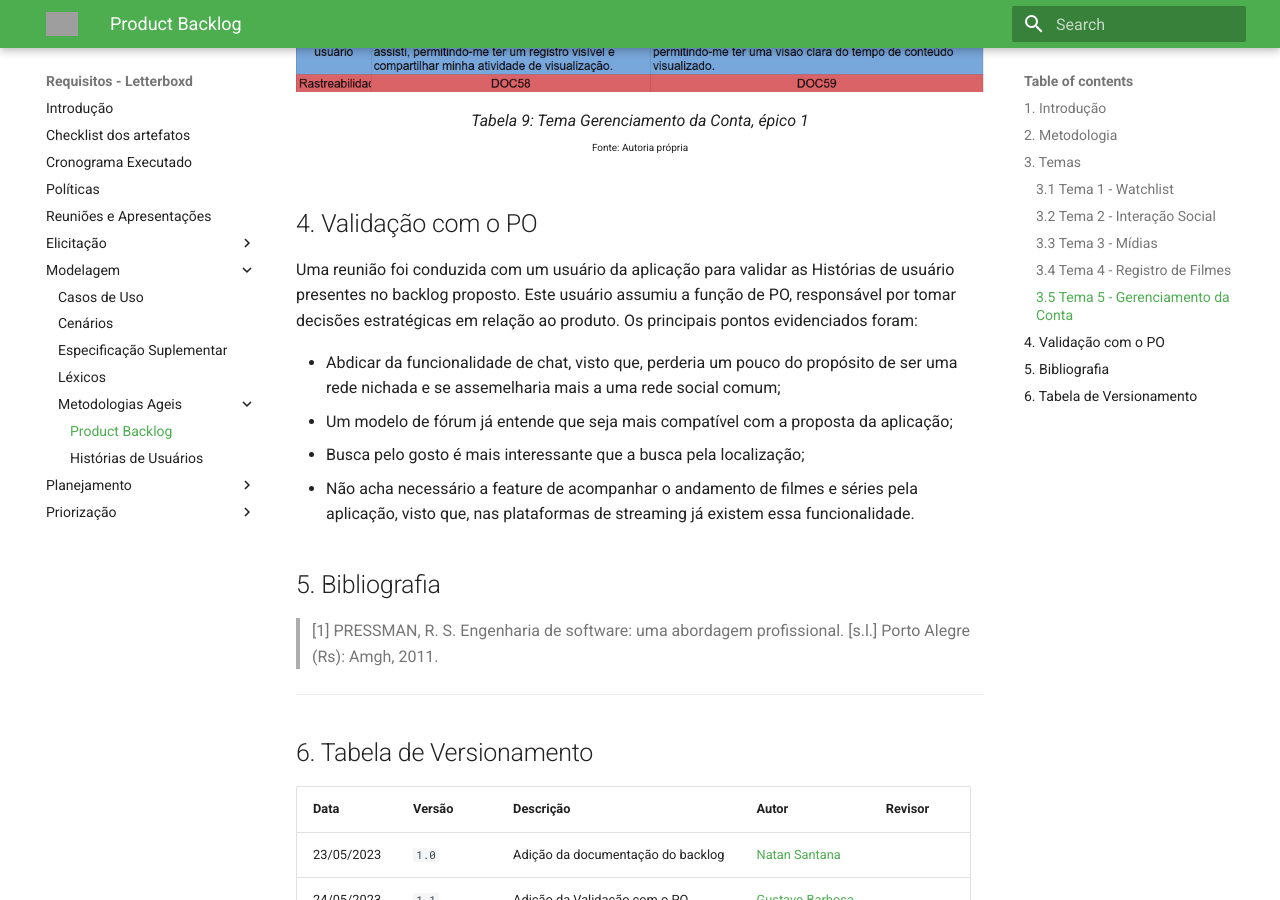
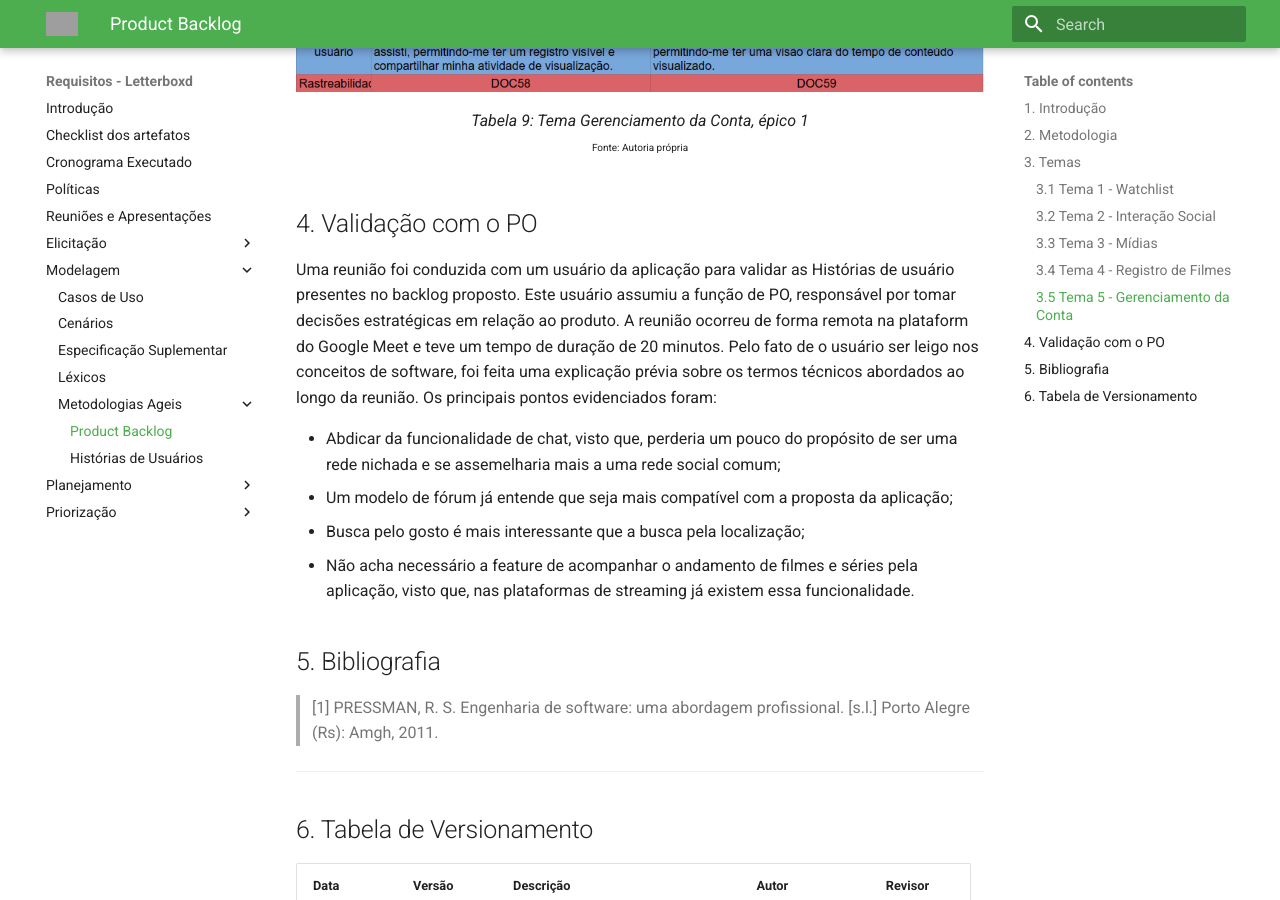
Before and after one commit to Requisitos-de-Software/2023.1-Letterboxd, an MkDocs documentation site: the page built from docs/Modelagem/Metodologias Ageis/backlog.md, in a window 1280 px wide and 900 px high, scrolled down 3554 px. Built offline with MkDocs 1.6.1 and Material for MkDocs 9.7.7, drawn with Linux system fonts in a browser that asks for light colours; grey boxes are pictures that could not be loaded.

Commit message:
25  - Detalha mais como foi a reunião

```diff
--- a/docs/Modelagem/Metodologias Ageis/backlog.md
+++ b/docs/Modelagem/Metodologias Ageis/backlog.md
@@ -92,7 +92,8 @@ Na tabela 9 é possível observar o épico e as histórias de usuário do tema G
 
 ## 4. Validação com o PO
 
-Uma reunião foi conduzida com um usuário da aplicação para validar as Histórias de usuário presentes no backlog proposto. Este usuário assumiu a função de PO, responsável por tomar decisões estratégicas em relação ao produto. Os principais pontos evidenciados foram:
+Uma reunião foi conduzida com um usuário da aplicação para validar as Histórias de usuário presentes no backlog proposto. Este usuário assumiu a função de PO, responsável por tomar decisões estratégicas em relação ao produto. A reunião ocorreu de forma remota na plataform do Google Meet e teve um tempo de duração de 20 minutos. Pelo fato de o usuário ser leigo nos conceitos de software, foi feita uma explicação prévia sobre os termos técnicos abordados ao longo da reunião.
+Os principais pontos evidenciados foram:
 
 - Abdicar da funcionalidade de chat, visto que, perderia um pouco do propósito de ser uma rede nichada e se assemelharia mais a uma rede social comum;
 - Um modelo de fórum já entende que seja mais compatível com a proposta da aplicação;
```
